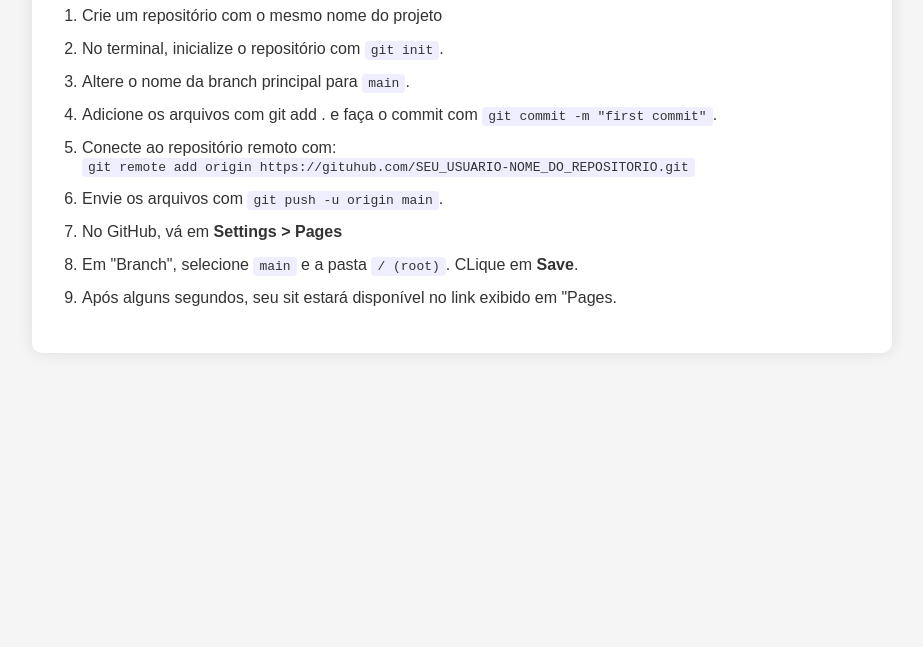
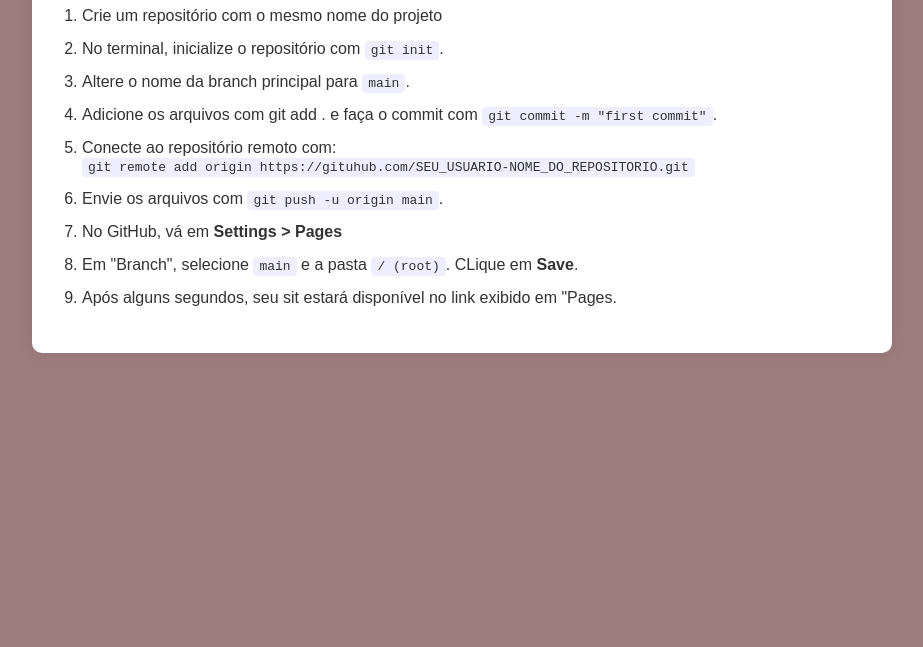
Before and after one commit to IgorQuinto5/Pimeria.hospedagem, a plain HTML site: page index.html in a window 1280 px wide. Shown: the part 153-800 px from the top of the page, without its empty margins (178-1101 px from the left). Drawn offline with Linux system fonts and the light colour scheme.

Commit message:
Mudando a cor de fundo

```diff
--- a/style.css
+++ b/style.css
@@ -1,6 +1,6 @@
 body {
     font-family: Arial, sans-serif;
-    background-color: #f5f5f5;
+    background-color: #9d7c7c;
     color: #333;
     margin: 0;
     padding: 0;
```
